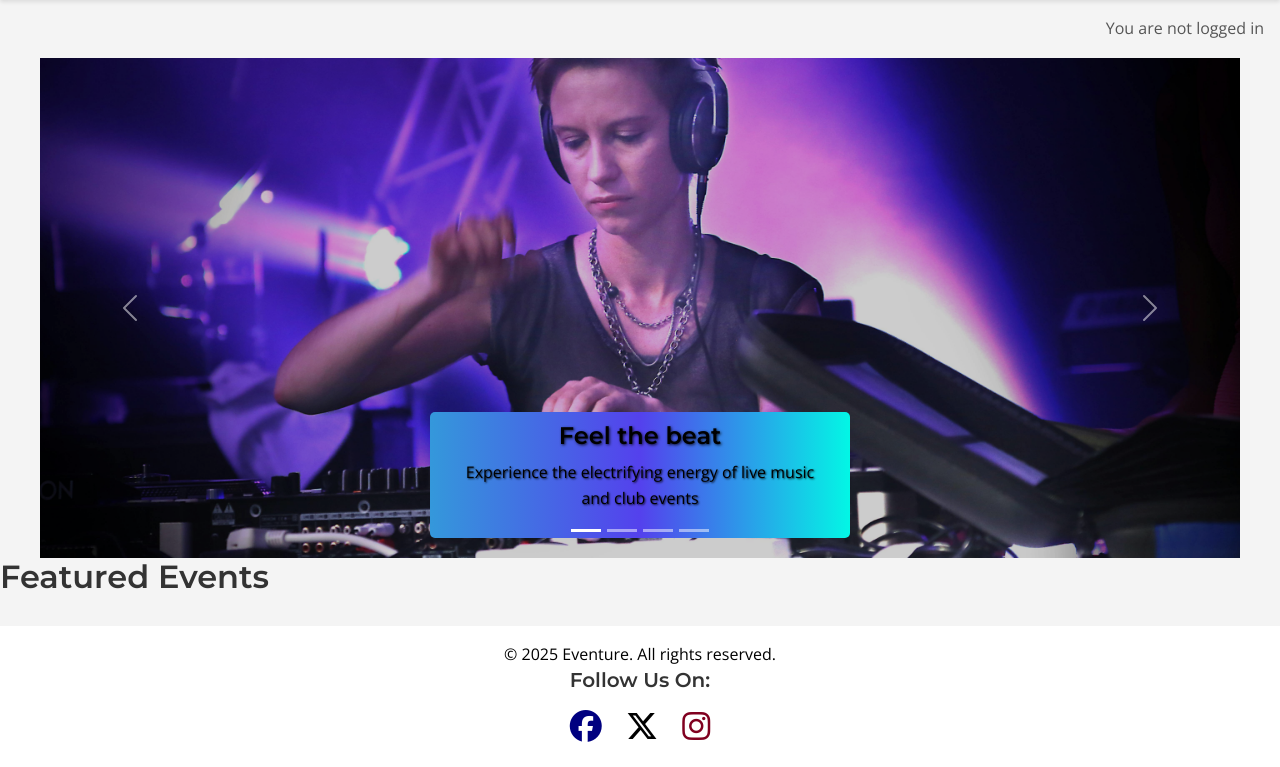
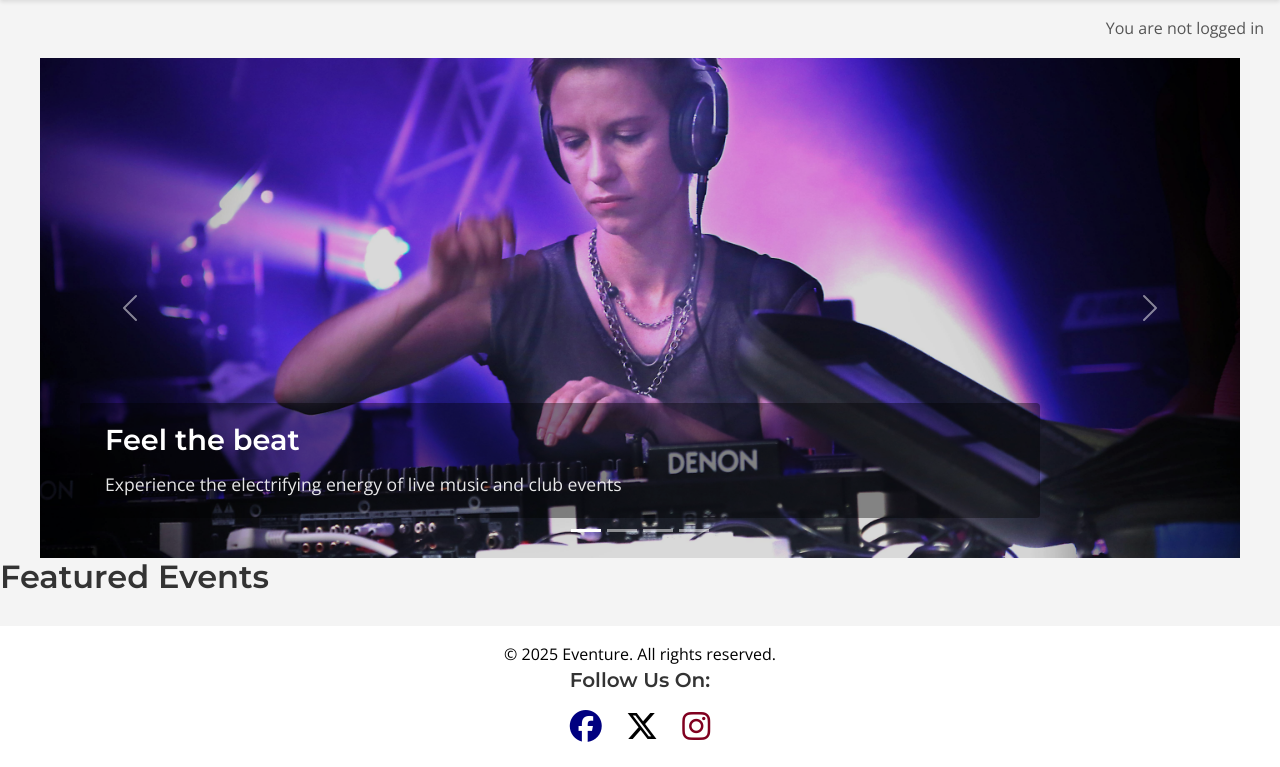
Before and after one commit to LorealCI/eventure, a Django app: page / in a window 1280 px wide. Shown: the part 86-853 px from the top of the page. Run offline with Django 5.2, Linux system fonts and the light colour scheme; data that the repository does not hold is empty; some libraries are stand-ins or nearby versions.

Commit message:
changed hero section styling

```diff
--- a/static/css/style.css
+++ b/static/css/style.css
@@ -50,42 +50,46 @@ h1, h2, h3, h4, h5, h6 {
     color: #3498db;
 }
 
+
 /* Hero section */
-  /* Improved styling for carousel captions */
-  .carousel-caption {
-    background:linear-gradient(90deg, #3498db, #5441ed, #03f6e5);
-    border-radius: 5px;
-    padding: 10px 20px;
+.carousel-item img {
+    height: 500px;
+    object-fit: cover;
+    filter: brightness(0.85);
+}
+
+.carousel-caption {
+    background-color: rgba(0, 0, 0, 0.4); /* Simpler, semi-transparent background */
+    border-radius: 4px;
+    padding: 20px 25px;
+    max-width: 80%;
+    bottom: 40px;
+    left: 40px; /* Left-aligned instead of centered */
+    text-align: left;
+    width: auto;
     display: inline-block;
-    bottom: 20px; /* Position it a bit higher from the bottom */
-    left: 50%; /* Center horizontally */
-    transform: translateX(-50%); /* Center alignment */
-    text-align: center; /* Center-align the text */
 }
 
 .carousel-caption h5 {
-    font-size: 1.5rem;
-    font-weight: bold;
-    margin-bottom: 10px;
-    color: black;
-    text-shadow: 1px 1px 3px rgba(0, 0, 0, 0.8); /* Text shadow for better readability */
+    font-size: 1.8rem;
+    font-weight: 700;
+    margin-bottom: 12px;
+    color: white;
+    line-height: 1.2;
 }
 
 .carousel-caption p {
-    font-size: 1rem;
-    color: black;
-    text-shadow: 1px 1px 2px rgba(0, 0, 0, 0.8);
-}
-.carousel-item img {
-    height: 500px; /* Set a fixed height */
-    object-fit: cover; /* Maintains aspect ratio and fills the container */
-    filter: brightness(0.8); /* Slightly darkens the images to make text more visible */
+    font-size: 1.1rem;
+    color: rgba(255, 255, 255, 0.9);
+    font-weight: 400;
+    margin-bottom: 0;
 }
 
 /* Optional: constrain the carousel width */
 .hero-content {
-    max-width: 1200px; /* Or whatever width looks good */
+    max-width: 1200px;
     margin: 0 auto;
+    position: relative;
 }
 /* Page titles */
 .page-title {
```
